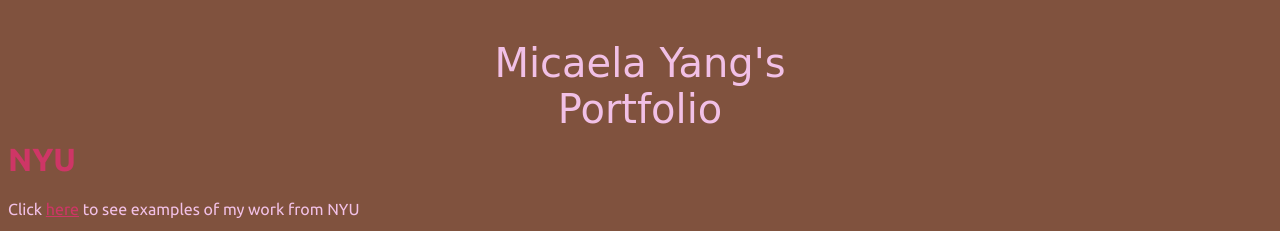
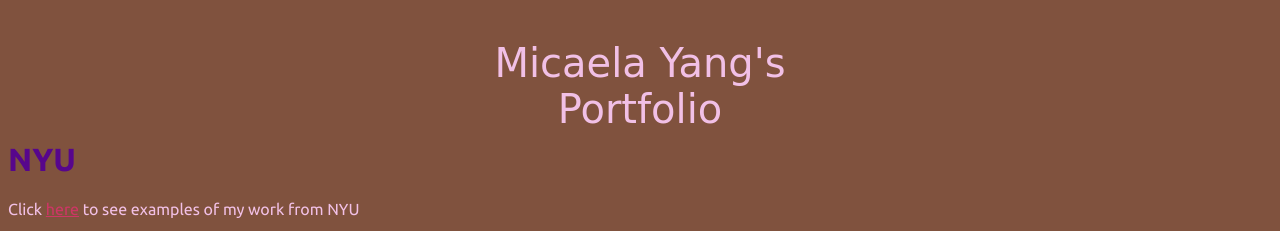
Before and after one commit to my1524/my1524.github.io, a plain HTML site: page NYU.html in a window 1280 px wide. Shown: the top 231 px of the page. Drawn offline with Linux system fonts and the light colour scheme.

Commit message:
Add files via upload

```diff
--- a/WebBasicsStyle.css
+++ b/WebBasicsStyle.css
@@ -101,6 +101,7 @@ ol {
 
 .NYUHome :link {
     text-decoration: none;
+    color: #57068C;
 }
 
 .NYUHome :visited {
```
